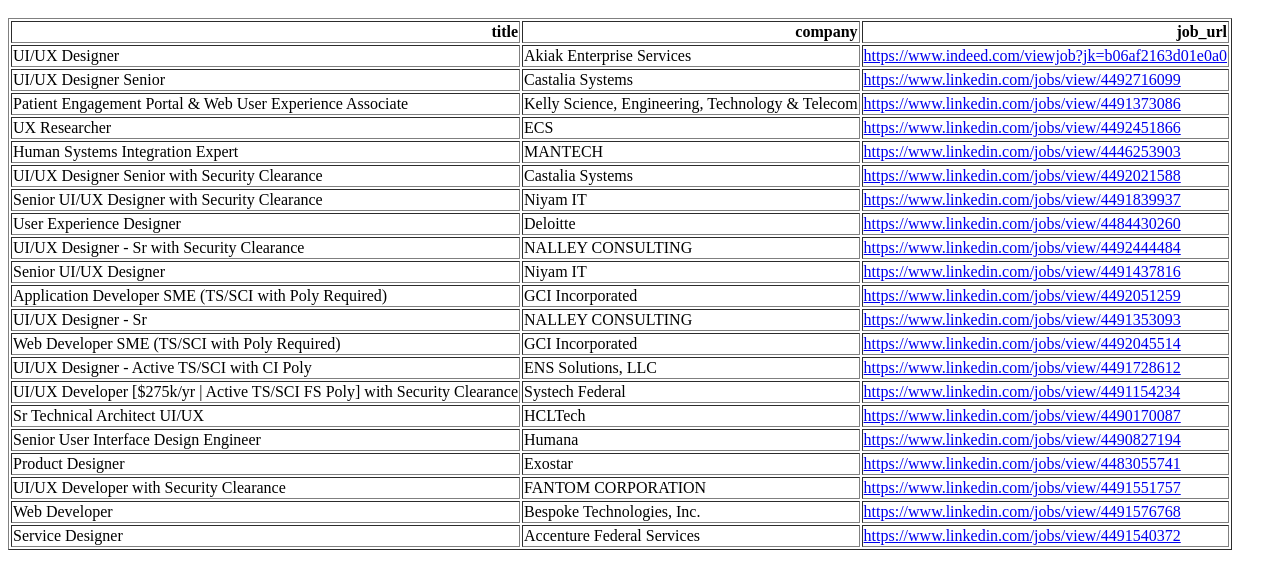
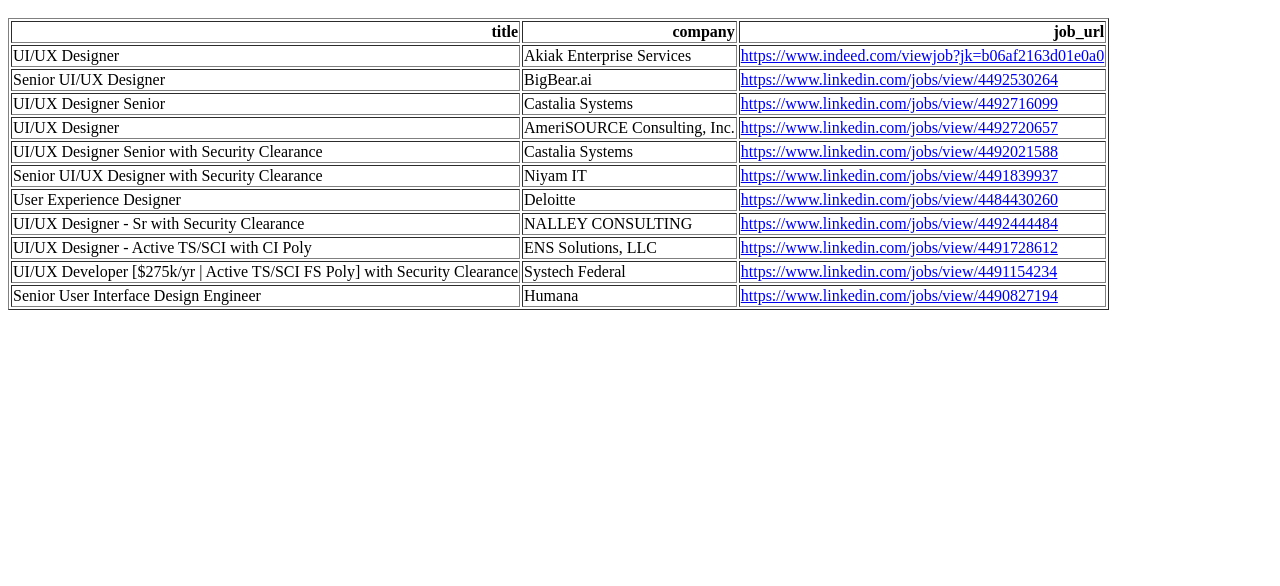
Before and after one commit to youngdv/Job-tracker, a plain HTML site: page index.html in a window 1280 px wide. Shown: the part 48-634 px from the top of the page. Drawn offline with Linux system fonts and the light colour scheme.

Commit message:
Update job board

```diff
--- a/index.html
+++ b/index.html
@@ -13,24 +13,19 @@
       <td><a href="https://www.indeed.com/viewjob?jk=b06af2163d01e0a0" target="_blank">https://www.indeed.com/viewjob?jk=b06af2163d01e0a0</a></td>
     </tr>
     <tr>
+      <td>Senior UI/UX Designer</td>
+      <td>BigBear.ai</td>
+      <td><a href="https://www.linkedin.com/jobs/view/4492530264" target="_blank">https://www.linkedin.com/jobs/view/4492530264</a></td>
+    </tr>
+    <tr>
       <td>UI/UX Designer Senior</td>
       <td>Castalia Systems</td>
       <td><a href="https://www.linkedin.com/jobs/view/4492716099" target="_blank">https://www.linkedin.com/jobs/view/4492716099</a></td>
     </tr>
     <tr>
-      <td>Patient Engagement Portal &amp; Web User Experience Associate</td>
-      <td>Kelly Science, Engineering, Technology &amp; Telecom</td>
-      <td><a href="https://www.linkedin.com/jobs/view/4491373086" target="_blank">https://www.linkedin.com/jobs/view/4491373086</a></td>
-    </tr>
-    <tr>
-      <td>UX Researcher</td>
-      <td>ECS</td>
-      <td><a href="https://www.linkedin.com/jobs/view/4492451866" target="_blank">https://www.linkedin.com/jobs/view/4492451866</a></td>
-    </tr>
-    <tr>
-      <td>Human Systems Integration Expert</td>
-      <td>MANTECH</td>
-      <td><a href="https://www.linkedin.com/jobs/view/4446253903" target="_blank">https://www.linkedin.com/jobs/view/4446253903</a></td>
+      <td>UI/UX Designer</td>
+      <td>AmeriSOURCE Consulting, Inc.</td>
+      <td><a href="https://www.linkedin.com/jobs/view/4492720657" target="_blank">https://www.linkedin.com/jobs/view/4492720657</a></td>
     </tr>
     <tr>
       <td>UI/UX Designer Senior with Security Clearance</td>
@@ -53,26 +48,6 @@
       <td><a href="https://www.linkedin.com/jobs/view/4492444484" target="_blank">https://www.linkedin.com/jobs/view/4492444484</a></td>
     </tr>
     <tr>
-      <td>Senior UI/UX Designer</td>
-      <td>Niyam IT</td>
-      <td><a href="https://www.linkedin.com/jobs/view/4491437816" target="_blank">https://www.linkedin.com/jobs/view/4491437816</a></td>
-    </tr>
-    <tr>
-      <td>Application Developer SME (TS/SCI with Poly Required)</td>
-      <td>GCI Incorporated</td>
-      <td><a href="https://www.linkedin.com/jobs/view/4492051259" target="_blank">https://www.linkedin.com/jobs/view/4492051259</a></td>
-    </tr>
-    <tr>
-      <td>UI/UX Designer - Sr</td>
-      <td>NALLEY CONSULTING</td>
-      <td><a href="https://www.linkedin.com/jobs/view/4491353093" target="_blank">https://www.linkedin.com/jobs/view/4491353093</a></td>
-    </tr>
-    <tr>
-      <td>Web Developer SME (TS/SCI with Poly Required)</td>
-      <td>GCI Incorporated</td>
-      <td><a href="https://www.linkedin.com/jobs/view/4492045514" target="_blank">https://www.linkedin.com/jobs/view/4492045514</a></td>
-    </tr>
-    <tr>
       <td>UI/UX Designer - Active TS/SCI with CI Poly</td>
       <td>ENS Solutions, LLC</td>
       <td><a href="https://www.linkedin.com/jobs/view/4491728612" target="_blank">https://www.linkedin.com/jobs/view/4491728612</a></td>
@@ -83,34 +58,9 @@
       <td><a href="https://www.linkedin.com/jobs/view/4491154234" target="_blank">https://www.linkedin.com/jobs/view/4491154234</a></td>
     </tr>
     <tr>
-      <td>Sr Technical Architect UI/UX</td>
-      <td>HCLTech</td>
-      <td><a href="https://www.linkedin.com/jobs/view/4490170087" target="_blank">https://www.linkedin.com/jobs/view/4490170087</a></td>
-    </tr>
-    <tr>
       <td>Senior User Interface Design Engineer</td>
       <td>Humana</td>
       <td><a href="https://www.linkedin.com/jobs/view/4490827194" target="_blank">https://www.linkedin.com/jobs/view/4490827194</a></td>
     </tr>
-    <tr>
-      <td>Product Designer</td>
-      <td>Exostar</td>
-      <td><a href="https://www.linkedin.com/jobs/view/4483055741" target="_blank">https://www.linkedin.com/jobs/view/4483055741</a></td>
-    </tr>
-    <tr>
-      <td>UI/UX Developer with Security Clearance</td>
-      <td>FANTOM CORPORATION</td>
-      <td><a href="https://www.linkedin.com/jobs/view/4491551757" target="_blank">https://www.linkedin.com/jobs/view/4491551757</a></td>
-    </tr>
-    <tr>
-      <td>Web Developer</td>
-      <td>Bespoke Technologies, Inc.</td>
-      <td><a href="https://www.linkedin.com/jobs/view/4491576768" target="_blank">https://www.linkedin.com/jobs/view/4491576768</a></td>
-    </tr>
-    <tr>
-      <td>Service Designer</td>
-      <td>Accenture Federal Services</td>
-      <td><a href="https://www.linkedin.com/jobs/view/4491540372" target="_blank">https://www.linkedin.com/jobs/view/4491540372</a></td>
-    </tr>
   </tbody>
 </table></body></html>
```
